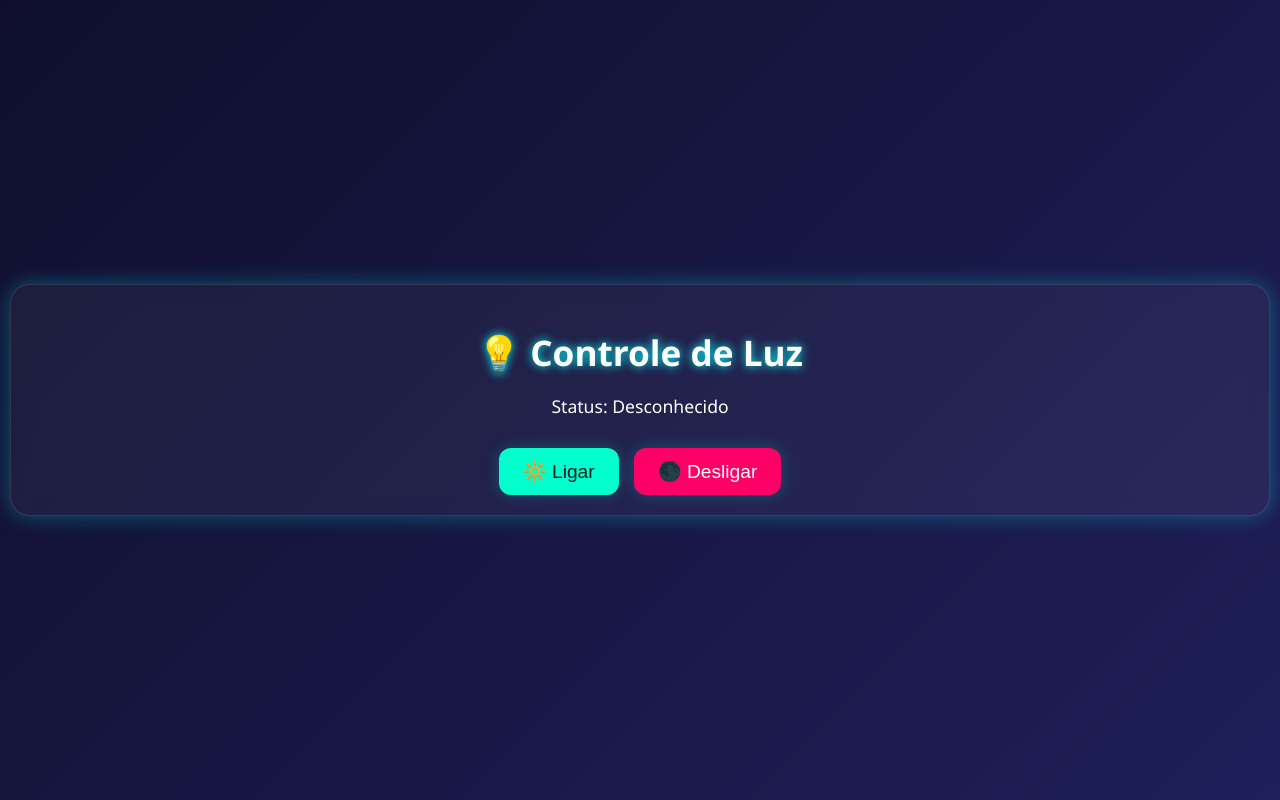
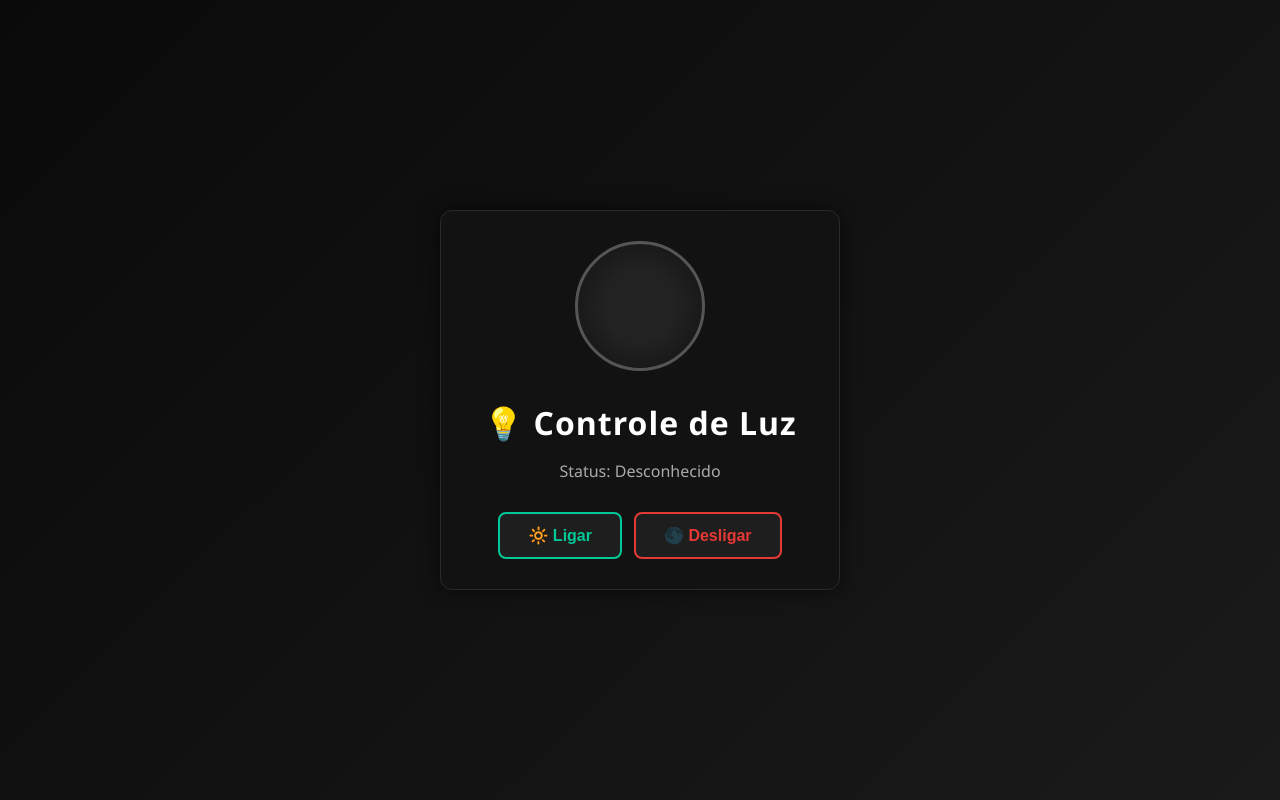
Before and after one commit to Marcs-paulo/lampada, a plain HTML site: page index.html in a window 1280 px wide. Drawn offline with Linux system fonts and the light colour scheme; no server answers.

Commit message:
Atualizando projeto

```diff
--- a/index.html
+++ b/index.html
@@ -8,6 +8,7 @@
 </head>
 <body>
  <div class="container">
+  <div class="lampada" id="lampada"></div>
   <h1>💡 Controle de Luz</h1>
   <p class="status">Status: <span id="estado">Desconhecido</span></p>
   <div class="botao-container">
@@ -16,6 +17,8 @@
   </div>
 </div>
 
+  </div>
+
   <!-- Firebase + Lógica -->
   <script type="module" src="script.js"></script>
 </body>
--- a/script.js
+++ b/script.js
@@ -31,14 +31,19 @@ window.desligar = function () {
 onValue(luzRef, (snapshot) => {
   const estado = snapshot.val();
   const display = document.getElementById("estado");
+  const lampada = document.getElementById("lampada");
+
   if (estado === "ligado") {
     display.textContent = "Ligado 🔆";
     display.style.color = "cyan";
+    lampada.classList.add("ligada");
   } else if (estado === "desligado") {
     display.textContent = "Desligado 🌑";
     display.style.color = "red";
+    lampada.classList.remove("ligada");
   } else {
     display.textContent = "Desconhecido";
     display.style.color = "white";
+    lampada.classList.remove("ligada");
   }
 });
--- a/style.css
+++ b/style.css
@@ -1,104 +1,117 @@
 body {
   margin: 0;
   font-family: 'Segoe UI', Tahoma, Geneva, Verdana, sans-serif;
-  background: linear-gradient(135deg, #0f0f2d, #1f1f5a);
-  color: #fff;
+  background: linear-gradient(135deg, #0a0a0a, #1a1a1a);
+  color: #e0e0e0;
   display: flex;
   align-items: center;
   justify-content: center;
   height: 100vh;
   flex-direction: column;
   padding: 10px;
-  overflow-x: hidden; /* Evita que o conteúdo saia para a direita */
-  box-sizing: border-box; /* Faz com que padding e border não causem overflow */
+  overflow-x: hidden;
+  box-sizing: border-box;
 }
 
 *,
 *::before,
 *::after {
-  box-sizing: inherit; /* Aplica box-sizing: border-box em todos os elementos */
+  box-sizing: inherit;
 }
 
 .container {
   text-align: center;
-  padding: 20px;
-  background: rgba(255, 255, 255, 0.05);
-  border: 1px solid rgba(255, 255, 255, 0.1);
-  border-radius: 20px;
-  box-shadow: 0 0 20px rgba(0, 255, 255, 0.3);
-  backdrop-filter: blur(10px);
-  max-width: 100%; /* Garante que o container não ultrapasse a tela */
+  padding: 30px 40px;
+  background: #121212;
+  border: 1px solid #2a2a2a;
+  border-radius: 12px;
+  box-shadow: 0 0 20px rgba(0, 0, 0, 0.6);
+  max-width: 400px;
   width: 100%;
   margin: 0 auto;
-  overflow: hidden; /* Evita overflow horizontal */
+}
+
+.lampada {
+  width: 130px;
+  height: 130px;
+  margin: 0 auto 30px;
+  border-radius: 50%;
+  background: radial-gradient(circle at center, #222 40%, #111 100%);
+  box-shadow: 0 0 20px rgba(255, 215, 0, 0);
+  transition: background 0.4s ease, box-shadow 0.4s ease;
+  border: 3px solid #555;
+}
+
+.lampada.ligada {
+  background: radial-gradient(circle at center, #ffffcc 10%, #ffcc00 70%);
+  box-shadow: 0 0 40px 10px #ffcc00;
+  border-color: #ffcc00;
 }
 
 h1 {
-  font-size: 2.2rem;
+  font-size: 2rem;
   margin-bottom: 10px;
-  text-shadow: 0 0 10px cyan;
+  color: #ffffff;
+  letter-spacing: 1px;
 }
 
 .status {
-  font-size: 1.1rem;
+  font-size: 1rem;
   margin-bottom: 30px;
+  color: #aaa;
 }
 
 .botao-container {
   display: flex;
-  gap: 15px;
+  gap: 12px;
   justify-content: center;
   flex-wrap: wrap;
 }
 
 button {
-  padding: 12px 24px;
-  font-size: 1.2rem;
-  border: none;
-  border-radius: 12px;
+  padding: 12px 28px;
+  font-size: 1rem;
+  font-weight: 600;
+  border: 2px solid transparent;
+  border-radius: 8px;
   cursor: pointer;
   transition: all 0.3s ease;
-  box-shadow: 0 0 15px rgba(0, 255, 255, 0.2);
-}
-
-.ligar {
-  background: #00ffcc;
-  color: #001f1f;
-}
-
-.desligar {
-  background: #ff0066;
-  color: #fff;
+  background: #1e1e1e;
+  color: #f0f0f0;
 }
 
 button:hover {
   transform: scale(1.05);
-  box-shadow: 0 0 25px rgba(0, 255, 255, 0.6);
 }
 
-/* Media Queries para dispositivos móveis */
-@media (max-width: 768px) {
-  h1 {
-    font-size: 2rem;
+.ligar {
+  border-color: #00c896;
+  color: #00c896;
 }
 
-  .status {
-    font-size: 1rem;
+.ligar:hover {
+  background: #00c896;
+  color: #000;
 }
 
-  .botao-container {
-    gap: 10px;
+.desligar {
+  border-color: #e53935;
+  color: #e53935;
 }
 
-  button {
-    padding: 10px 20px;
-    font-size: 1rem;
-  }
+.desligar:hover {
+  background: #e53935;
+  color: #000;
 }
 
+/* Responsivo */
 @media (max-width: 480px) {
+  .container {
+    padding: 20px;
+  }
+
   h1 {
-    font-size: 1.8rem;
+    font-size: 1.6rem;
   }
 
   .status {
@@ -106,7 +119,13 @@ button:hover {
   }
 
   button {
-    padding: 8px 15px;
+    padding: 10px 20px;
     font-size: 0.9rem;
   }
+
+  .lampada {
+    width: 100px;
+    height: 100px;
+    margin-bottom: 20px;
   }
+}
```
Also changed, not shown: 1 other file. Lines whose indentation alone changed are shown as unchanged.
